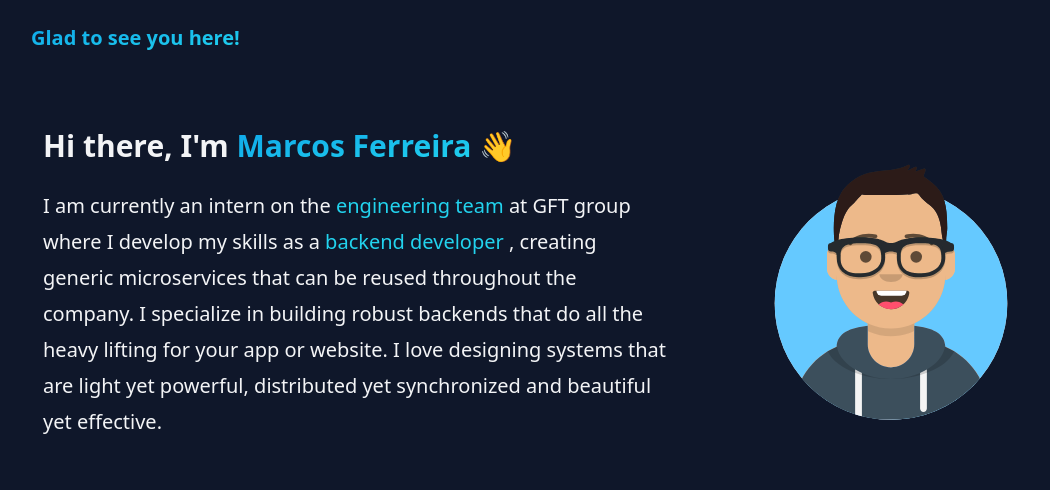
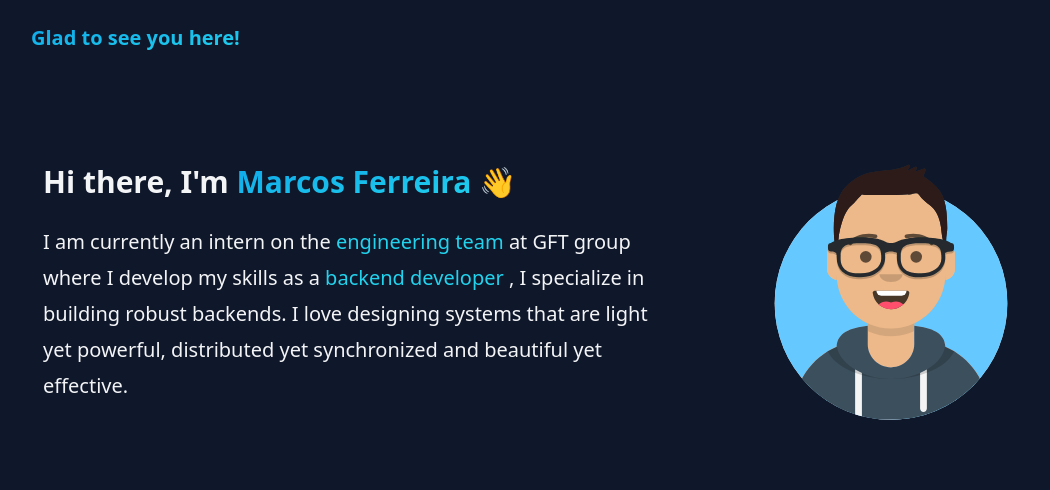
Before and after one commit to MarcosFerreira17/my_portfolio-spa, an Angular app: page / in a window 1280 px wide. Shown: the top 490 px of the page, without its empty margins (109-1159 px from the left). Built offline with nearby package versions, Linux system fonts and the light colour scheme.

Commit message:
update resume

```diff
--- a/src/app/home/home.component.html
+++ b/src/app/home/home.component.html
@@ -33,12 +33,10 @@
           <!-- -->
           at GFT group where I develop my skills as a
           <a class="text-cyan-400">backend developer</a>
-          , creating generic microservices that can be reused throughout the
-          company.
-          <!-- -->
-          I specialize in building robust backends that do all the heavy lifting
-          for your app or website. I love designing systems that are light yet
-          powerful, distributed yet synchronized and beautiful yet effective.
+          ,<!-- -->
+          I specialize in building robust backends. I love designing systems
+          that are light yet powerful, distributed yet synchronized and
+          beautiful yet effective.
         </p>
       </div>
       <div class="shrink-0">
```
